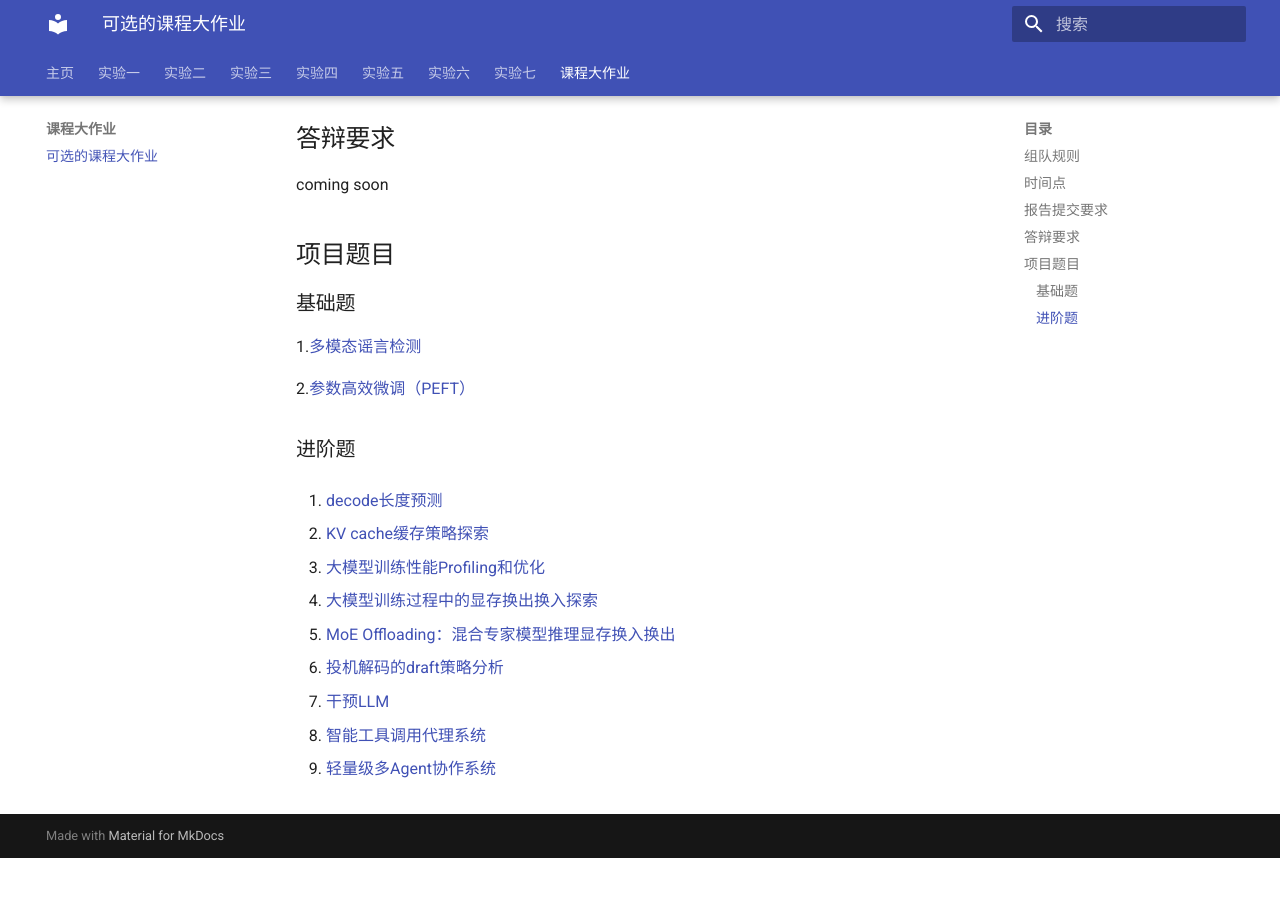
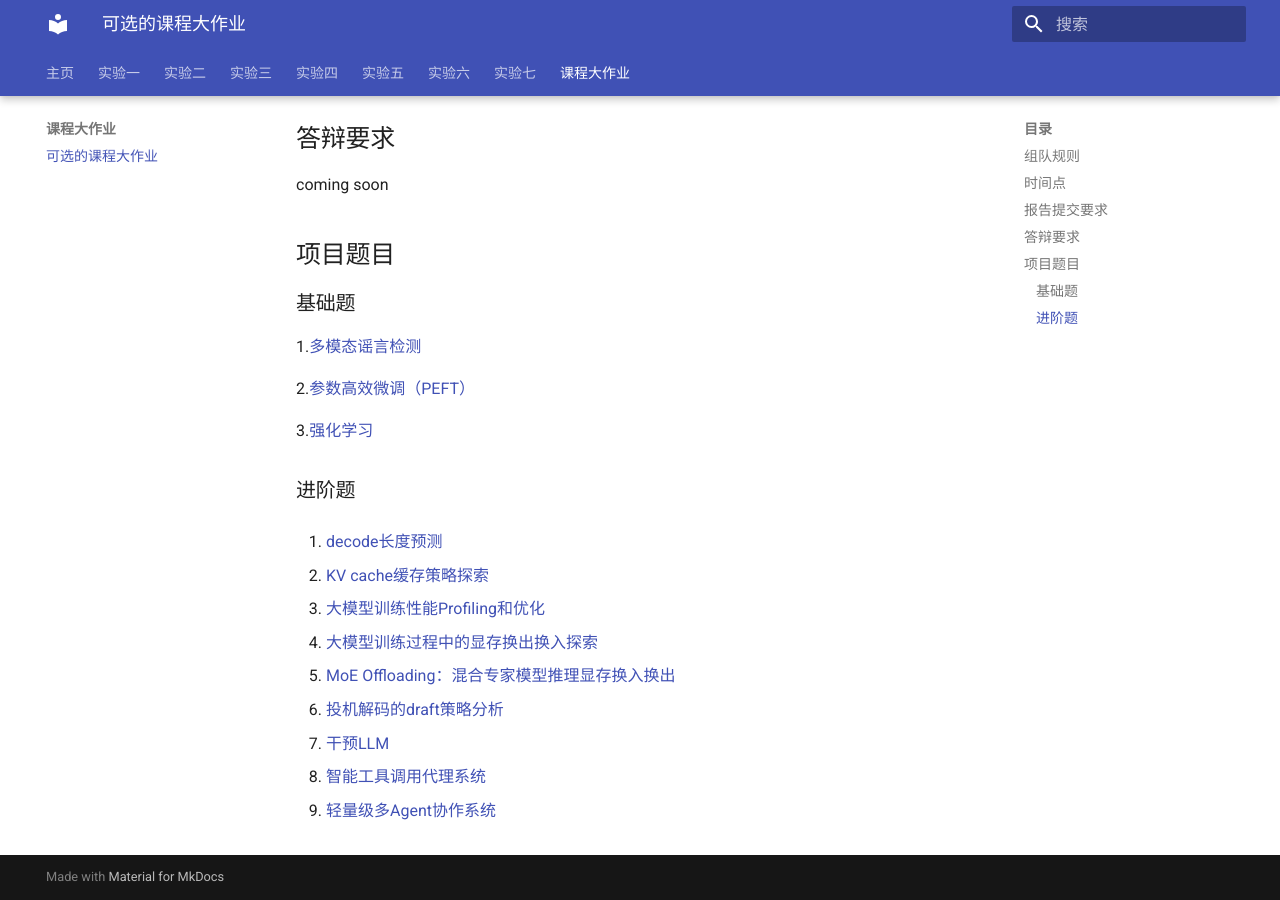
Before and after one commit to zhiweinju/nju-dl-lab-2025spring, an MkDocs documentation site: the page built from docs/final/课程大作业.md, in a window 1280 px wide and 900 px high, scrolled down 799 px. Built offline with MkDocs 1.6.1 and Material for MkDocs 9.7.7, drawn with Linux system fonts in a browser that asks for light colours; a style sheet for code colours, icons or effects is not loaded; before the commit the page ends 1657 px from its top, so only the background shows below that.

Commit message:
Update 课程大作业.md

```diff
--- a/docs/final/课程大作业.md
+++ b/docs/final/课程大作业.md
@@ -33,6 +33,8 @@ coming soon
 
 2.[参数高效微调（PEFT）](https://github.com/Andre-Eads/NJUProject_PEFT)
 
+3.[强化学习](https://github.com/fuyuchenIfyw/NJU_DL2025_project_RL.git)
+
 ### 进阶题
 
 1. [decode长度预测](https://github.com/spliii/Generation_Length_Prediction)
```
